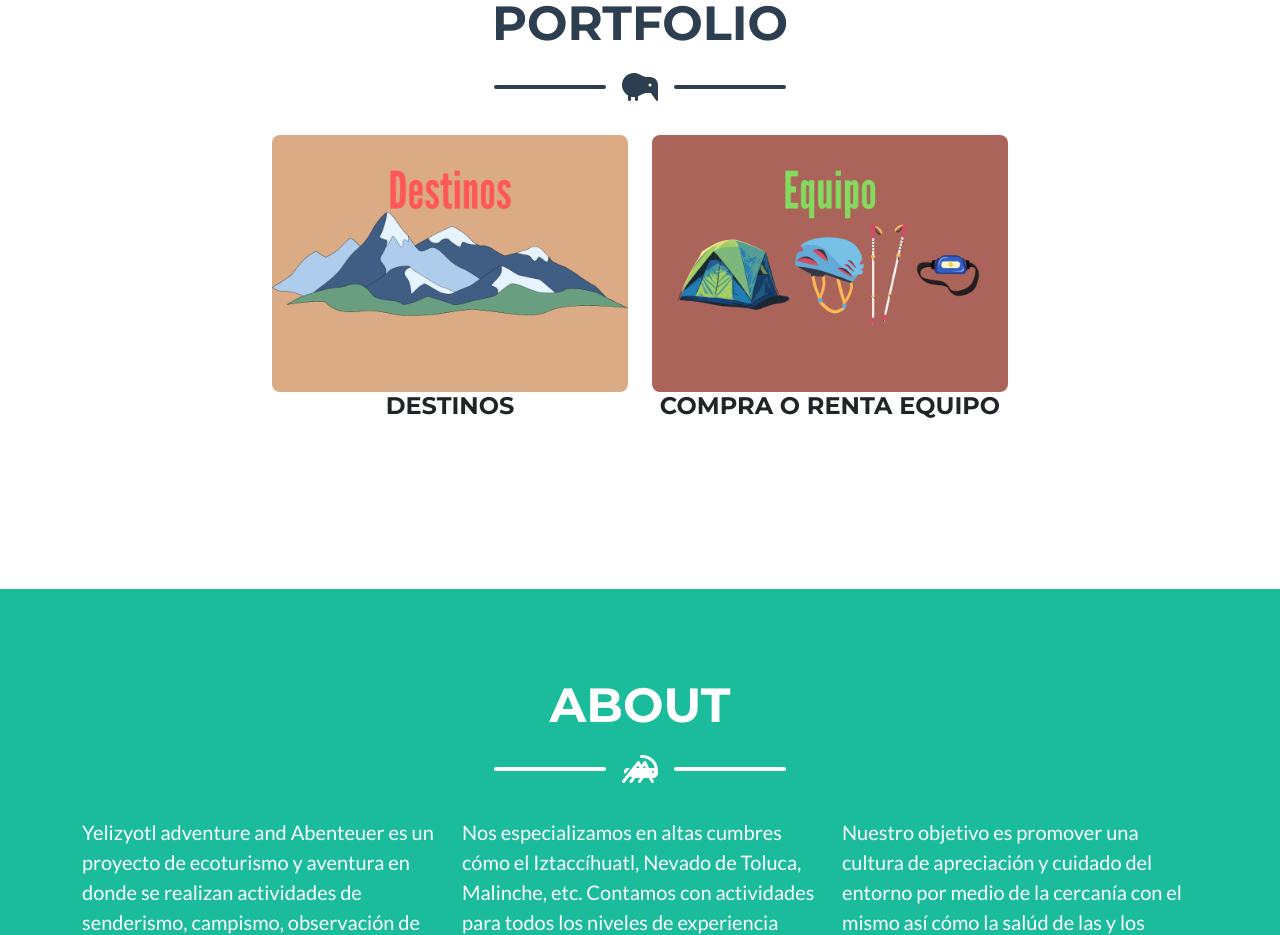
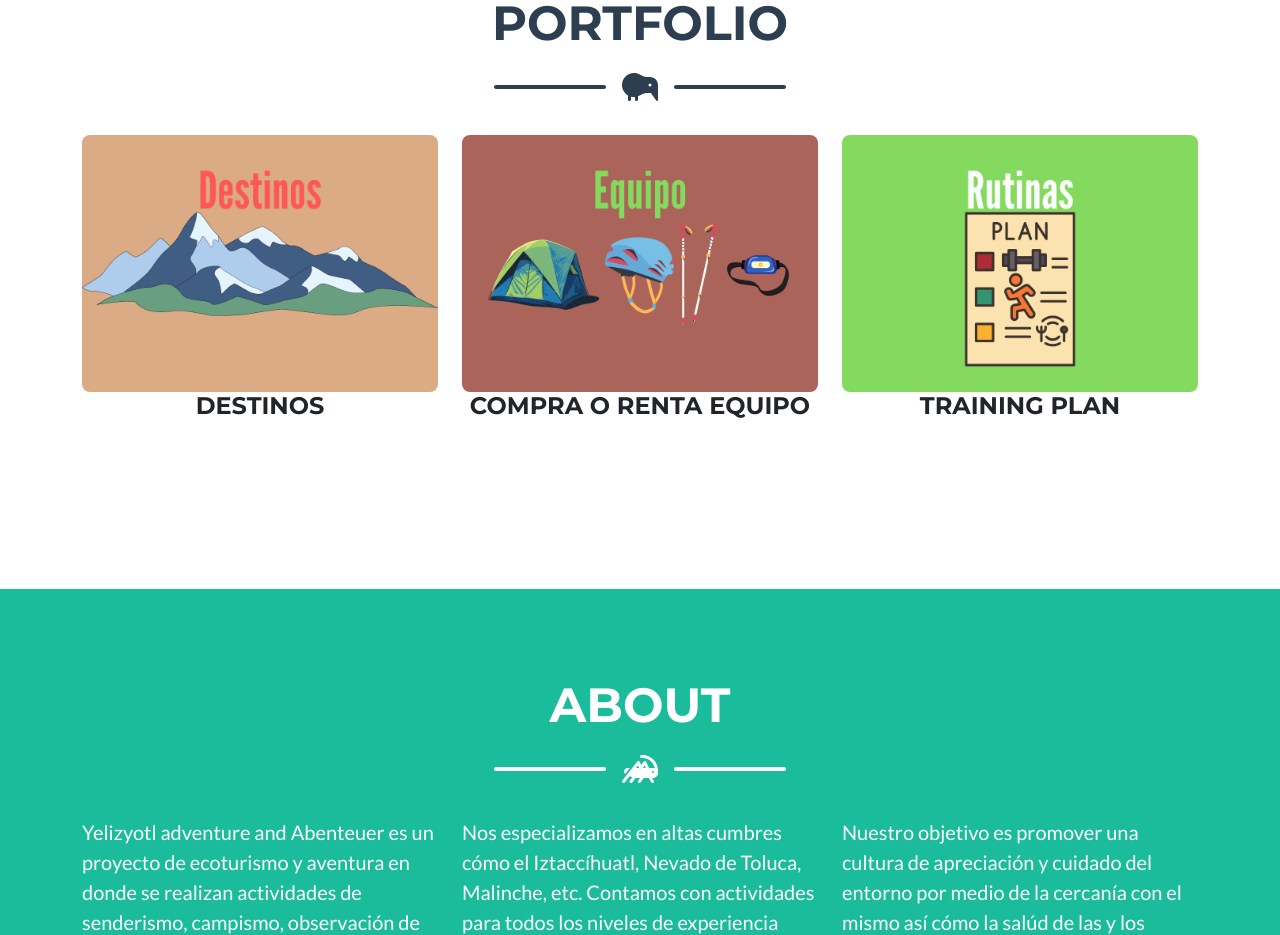
Before and after one commit to YelizyotlAdventureA/web, a plain HTML site: page index.html in a window 1280 px wide. Shown: the part 897-1832 px from the top of the page. Drawn offline with nearby package versions, Linux system fonts and the light colour scheme.

Commit message:
Add files via upload

```diff
--- a/index.html
+++ b/index.html
@@ -94,16 +94,17 @@
                     </div>
 
                     <!-- Portfolio Item 3-->
-                     <!--
+
                     <div class="col-md-6 col-lg-4 mb-5">
                         <div class="portfolio-item mx-auto" data-bs-toggle="modal" data-bs-target="#portfolioModal3">
                             <div class="portfolio-item-caption d-flex align-items-center justify-content-center h-100 w-100">
                                 <div class="portfolio-item-caption-content text-center text-white"><i class="fas fa-plus fa-3x"></i></div>
                             </div>
-                            <img class="img-fluid" src="assets/img/portfolio/circus.png" alt="..." />
+                            <img class="img-fluid" src="assets/img/portfolio/Training Plan.png" alt="..." />
                         </div>
+                        <h4 class="text-uppercase mb-4 text-center">Training Plan</h4>
                     </div>
-                    -->
+
                     <!-- Portfolio Item 4-->
                     <!--
                     <div class="col-md-6 col-lg-4 mb-5 mb-lg-0">
@@ -396,7 +397,7 @@
                             <div class="row justify-content-center">
                                 <div class="col-lg-8">
                                     <!-- Portfolio Modal - Title-->
-                                    <h2 class="portfolio-modal-title text-secondary text-uppercase mb-0">Circus Tent</h2>
+                                    <h2 class="portfolio-modal-title text-secondary text-uppercase mb-0">Training Plan</h2>
                                     <!-- Icon Divider-->
                                     <div class="divider-custom">
                                         <div class="divider-custom-line"></div>
@@ -405,9 +406,12 @@
                                         <div class="divider-custom-line"></div>
                                     </div>
                                     <!-- Portfolio Modal - Image-->
-                                    <img class="img-fluid rounded mb-5" src="assets/img/portfolio/circus.png" alt="..." />
+                                    <img class="img-fluid rounded mb-5" src="assets/img/portfolio/Training Plan.png" alt="..." />
                                     <!-- Portfolio Modal - Text-->
-                                    <p class="mb-4">Lorem ipsum dolor sit amet, consectetur adipisicing elit. Mollitia neque assumenda ipsam nihil, molestias magnam, recusandae quos quis inventore quisquam velit asperiores, vitae? Reprehenderit soluta, eos quod consequuntur itaque. Nam.</p>
+                                    <p class="mb-4">Parte fundamental de las actividades al aire libre y del cuidado del entorno empieza con el cuidado personal, compartimos con ustedes las siguientes rutinas que pueden servir de guía para su ascenso a cumbre y senderismo en general. <br>
+
+                                        <a href="https://yelizyotladventurea.github.io/Formats/training_plan.html">Training plan Month 1</a> <br>
+                                    </p>
                                     <button class="btn btn-primary" data-bs-dismiss="modal">
                                         <i class="fas fa-xmark fa-fw"></i>
                                         Close Window
```
Also changed, not shown: assets/img/portfolio/Training Plan.png (added).
